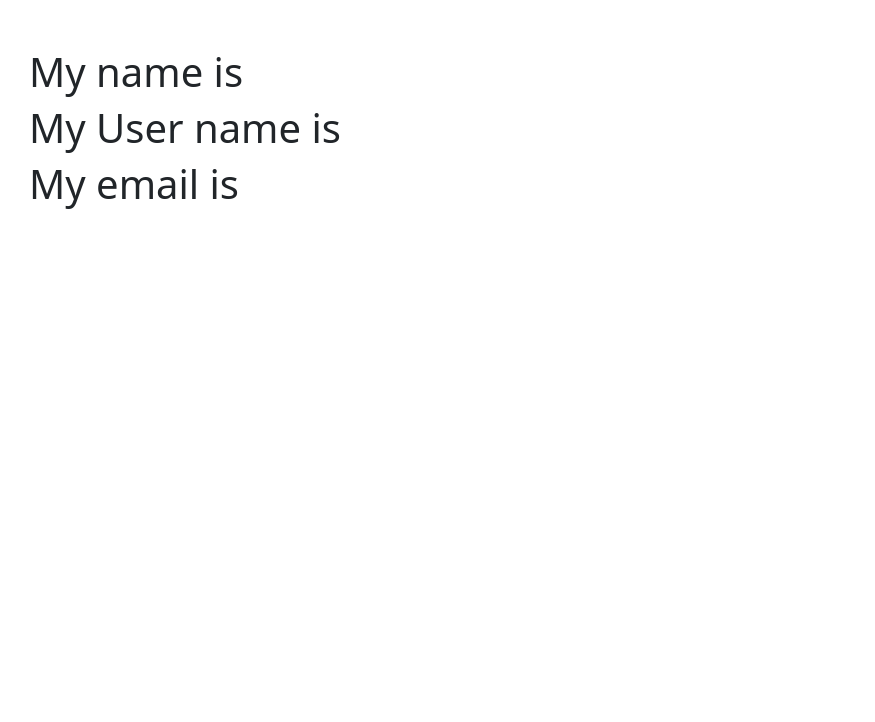
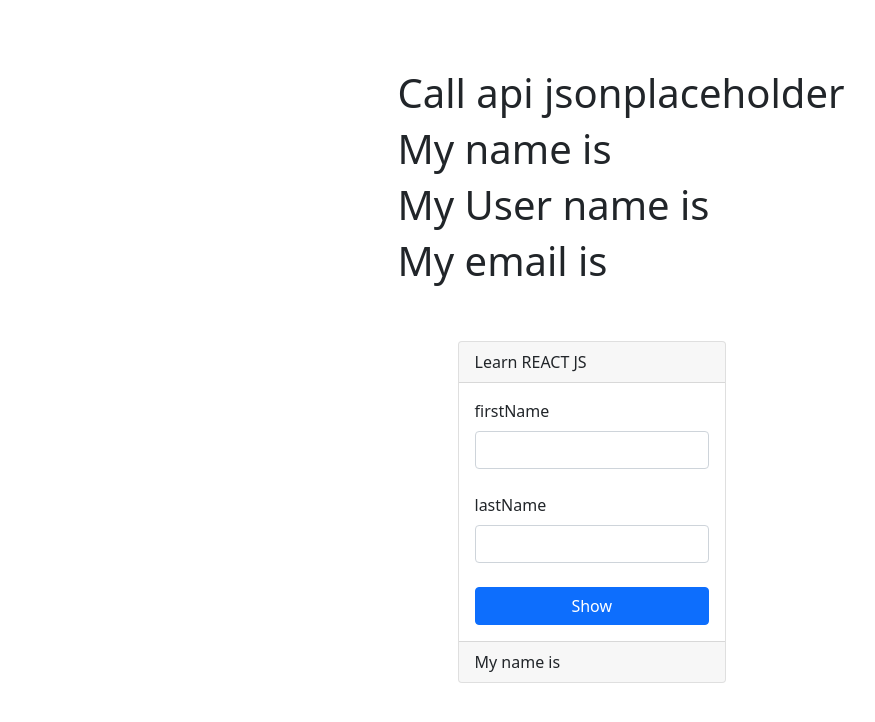
Before and after one commit to salak96/React-Yarn-Parsinta, a React (Vite) app: page / in a window 1280 px wide. Shown: the top 722 px of the page, without its empty margins (19-894 px from the left). Built offline with nearby package versions, Linux system fonts and the light colour scheme; no server answers.

Commit message:
form class

```diff
--- a/src/App.jsx
+++ b/src/App.jsx
@@ -2,6 +2,7 @@
 import axios from 'axios';
 import 'bootstrap';
 import 'bootstrap/dist/css/bootstrap.min.css';
+import Form from './components/Form';
 class App extends Component {
     constructor() {
         super();
@@ -25,10 +26,14 @@
         //panggil state user
         const { user } = this.state;
         return (
-            <div className='p-5'>
-                <h1>My name is {user.name}</h1>
-                <h1>My User name is {user.username}</h1>
-                <h1>My email is {user.email}</h1>
+            <div className='container d-flex flex-column align-items-center justify-content-center' style={{ minHeight: '100vh' }}>
+                <div className='p-2'>
+                    <h1>Call api jsonplaceholder</h1>
+                    <h1>My name is {user.name}</h1>
+                    <h1>My User name is {user.username}</h1>
+                    <h1>My email is {user.email}</h1>
+                    <Form />
+                </div>
             </div>
         );
     }
--- a/src/components/Form.jsx
+++ b/src/components/Form.jsx
@@ -1,13 +1,69 @@
-import React, { Component } from 'react'
-
+import React, { Component } from 'react';
 
 class Form extends Component {
-    render(){
-        return(
+    constructor() {
+        super()
+
+        this.state = {
+            firstName: '',
+            lastName: '',
+            name    :''
+        }
+    }
+    changeHandler = (e)=>{
+        this.setState({
+            [e.target.name] : e.target.value
+        })
+    }
+
+    submitHandler = (e)=>{
+        e.preventDefault();
+        this.setState({
+            name : `${this.state.firstName} ${this.state.lastName}`
+        })
+        this.setState({
+            firstName : '',
+            lastName : ''
+        })
+    }
+    render() {
+        const { name } = this.state
+        return (
             <div className='p-5'>
-
-
+                <div className='container'>
+                    <div className='row'>
+                        <div className='col-md-10'>
+                            <div className='card'>
+                                <div className='card-header'>Learn REACT JS</div>
+                                <div className='card-body'>
+                                    <form onSubmit={this.submitHandler}>
+                                        <div className='mb-4'>
+                                            <label htmlFor='firstName' className='form-label'>
+                                                firstName
+                                            </label>
+                                            <input type='text' value={this.state.firstName} onChange={this.changeHandler} name='firstName' id='firstName' className='form-control' />
+                                        </div>
+                                        <div className='mb-4'>
+                                            <label htmlFor='lastName' className='form-label'>
+                                                lastName
+                                            </label>
+                                            <input type='text' value={this.state.lastName} onChange={this.changeHandler} name='lastName' id='lastName' className='form-control' />
+                                        </div>
+                                        <button type='submit' className='btn btn-primary w-100 btn-block'>
+                                            Show
+                                        </button>
+                                    </form>
+                                </div>
+                                <div className='card-footer'>
+                                    My name is {name ? name : ''}
+                                </div>
+                            </div>
+                        </div>
+                    </div>
+                </div>
             </div>
-        )
+        );
     }
 }
+
+export default Form;
--- a/src/main.jsx
+++ b/src/main.jsx
@@ -1,8 +1,8 @@
 import React from 'react';
 import ReactDOM from 'react-dom/client';
 import App from './App.jsx';
-import 'bootstrap'
-import 'bootstrap/dist/css/bootstrap.min.css'
+import 'bootstrap';
+import 'bootstrap/dist/css/bootstrap.min.css';
 
 ReactDOM.createRoot(document.getElementById('root')).render(
     <React.StrictMode>
```
Also changed, not shown: 1 other file (tests, documents, lock files or other folders).
